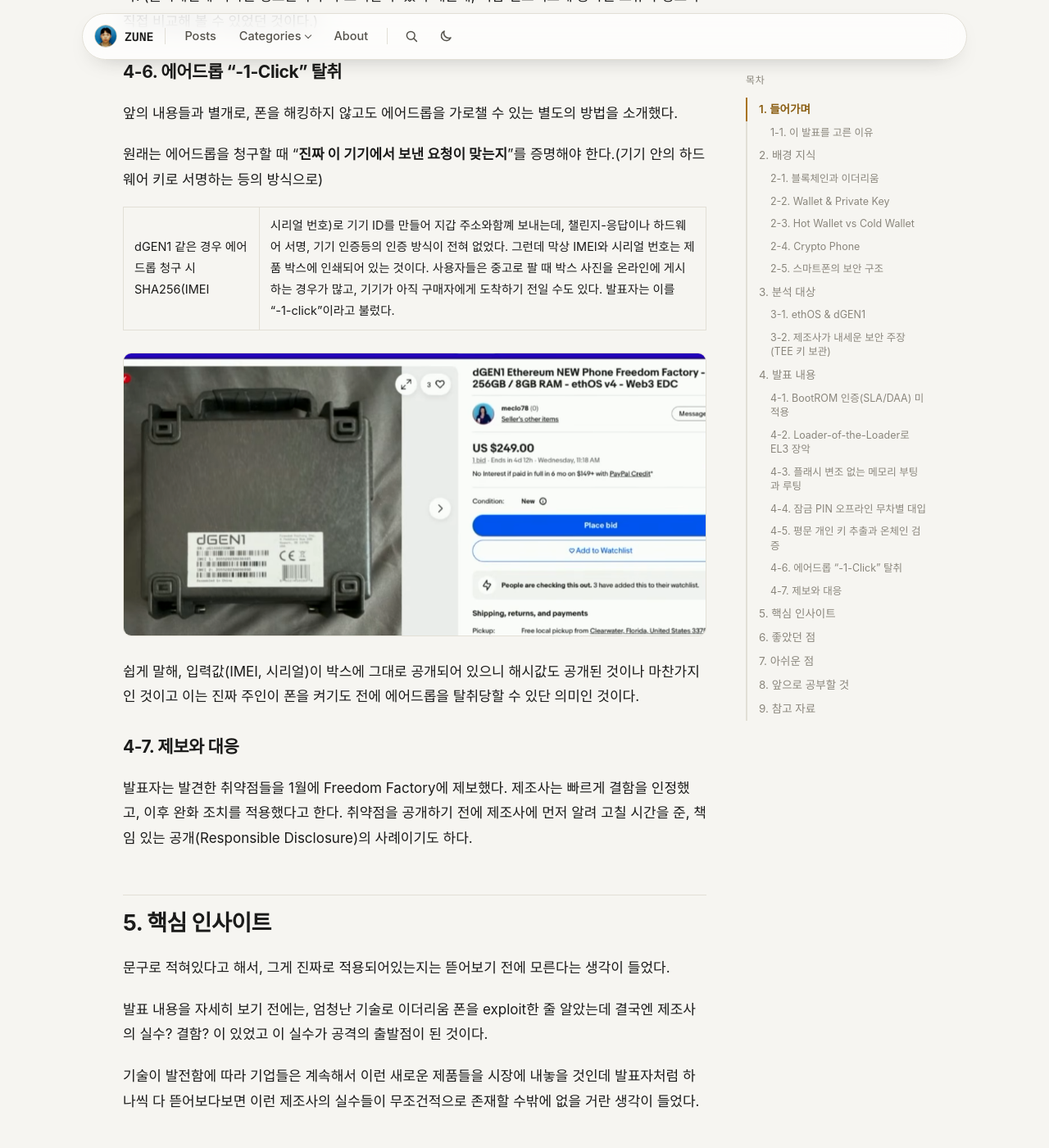
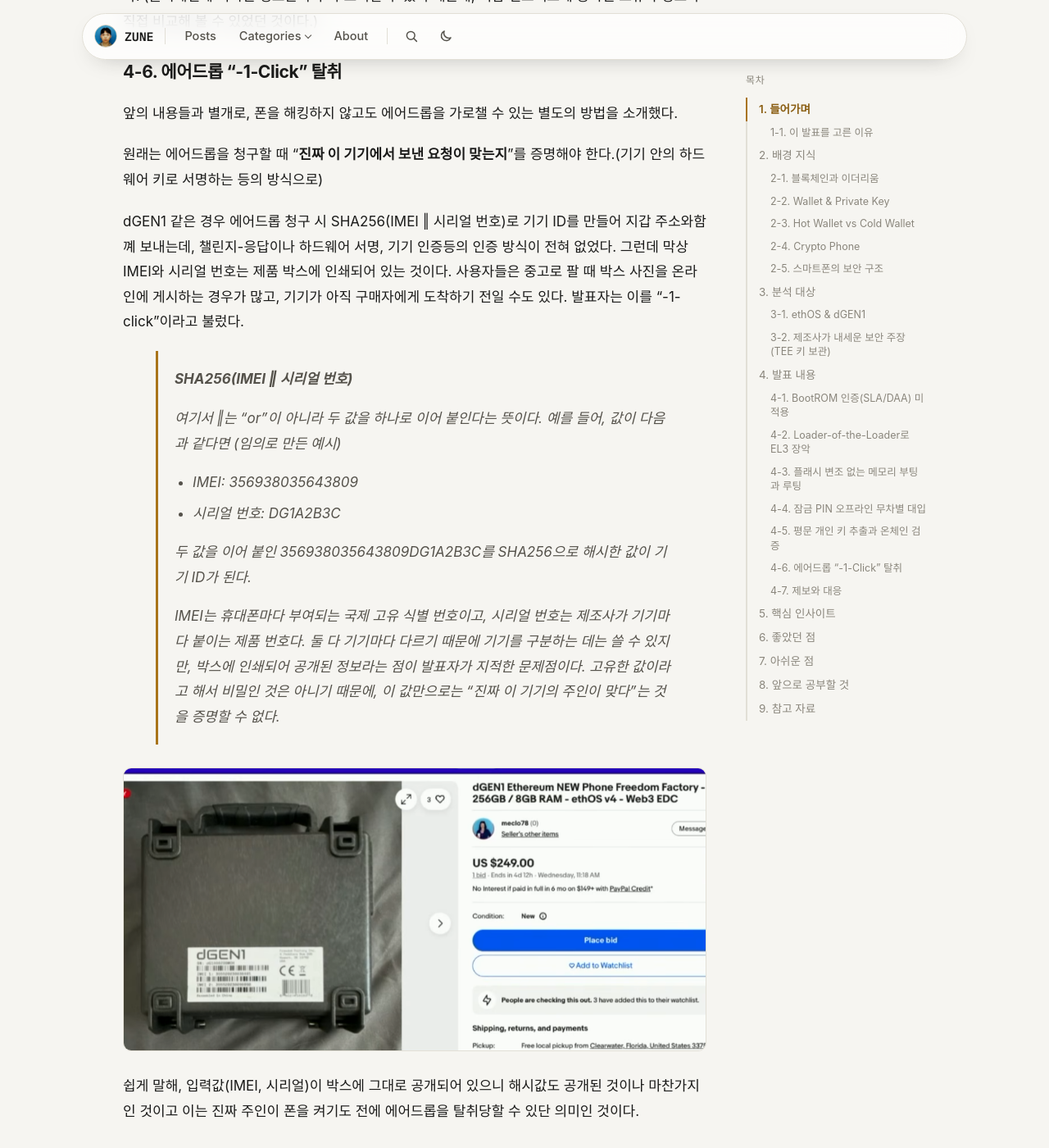
Before and after one commit to junseopark0216/junseopark0216.github.io, a Jekyll site: the page built from _posts/2026-11-20-ethereum-phone-defcon34.md, in a window 1280 px wide and 1400 px high, scrolled down 13888 px. Shown: the whole window at 82% size. Built offline with Jekyll 4.4.1, drawn with Linux system fonts in a browser that asks for light colours; some web fonts are replaced.

Commit message:
Update 2026-11-20-ethereum-phone-defcon34.md

```diff
--- a/_posts/2026-11-20-ethereum-phone-defcon34.md
+++ b/_posts/2026-11-20-ethereum-phone-defcon34.md
@@ -317,7 +317,17 @@ dGEN1 같은 경우, 키를 다루는 libpuresoftkeymasterdevice.so는 소프트
 
 원래는 에어드롭을 청구할 때 “**진짜 이 기기에서 보낸 요청이 맞는지**”를 증명해야 한다.(기기 안의 하드웨어 키로 서명하는 등의 방식으로)
 
-dGEN1 같은 경우 에어드롭 청구 시 SHA256(IMEI | 시리얼 번호)로 기기 ID를 만들어 지갑 주소와함꼐 보내는데, 챌린지-응답이나 하드웨어 서명, 기기 인증등의 인증 방식이 전혀 없었다. 그런데 막상 IMEI와 시리얼 번호는 제품 박스에 인쇄되어 있는 것이다. 사용자들은 중고로 팔 때 박스 사진을 온라인에 게시하는 경우가 많고, 기기가 아직 구매자에게 도착하기 전일 수도 있다. 발표자는 이를 “-1-click”이라고 불렀다.
+dGEN1 같은 경우 에어드롭 청구 시 SHA256(IMEI ‖ 시리얼 번호)로 기기 ID를 만들어 지갑 주소와함꼐 보내는데, 챌린지-응답이나 하드웨어 서명, 기기 인증등의 인증 방식이 전혀 없었다. 그런데 막상 IMEI와 시리얼 번호는 제품 박스에 인쇄되어 있는 것이다. 사용자들은 중고로 팔 때 박스 사진을 온라인에 게시하는 경우가 많고, 기기가 아직 구매자에게 도착하기 전일 수도 있다. 발표자는 이를 “-1-click”이라고 불렀다.
+> **SHA256(IMEI ‖ 시리얼 번호)**
+>
+> 여기서 ‖는 "or"이 아니라 두 값을 하나로 이어 붙인다는 뜻이다. 예를 들어, 값이 다음과 같다면 (임의로 만든 예시)
+>
+> - IMEI: 356938035643809
+> - 시리얼 번호: DG1A2B3C
+>
+> 두 값을 이어 붙인 356938035643809DG1A2B3C를 SHA256으로 해시한 값이 기기 ID가 된다.
+>
+> IMEI는 휴대폰마다 부여되는 국제 고유 식별 번호이고, 시리얼 번호는 제조사가 기기마다 붙이는 제품 번호다. 둘 다 기기마다 다르기 때문에 기기를 구분하는 데는 쓸 수 있지만, 박스에 인쇄되어 공개된 정보라는 점이 발표자가 지적한 문제점이다. 고유한 값이라고 해서 비밀인 것은 아니기 때문에, 이 값만으로는 "진짜 이 기기의 주인이 맞다"는 것을 증명할 수 없다.
 
 ![](/assets/img/posts/ethereum-phone-defcon34/image-3.png)
 
```
